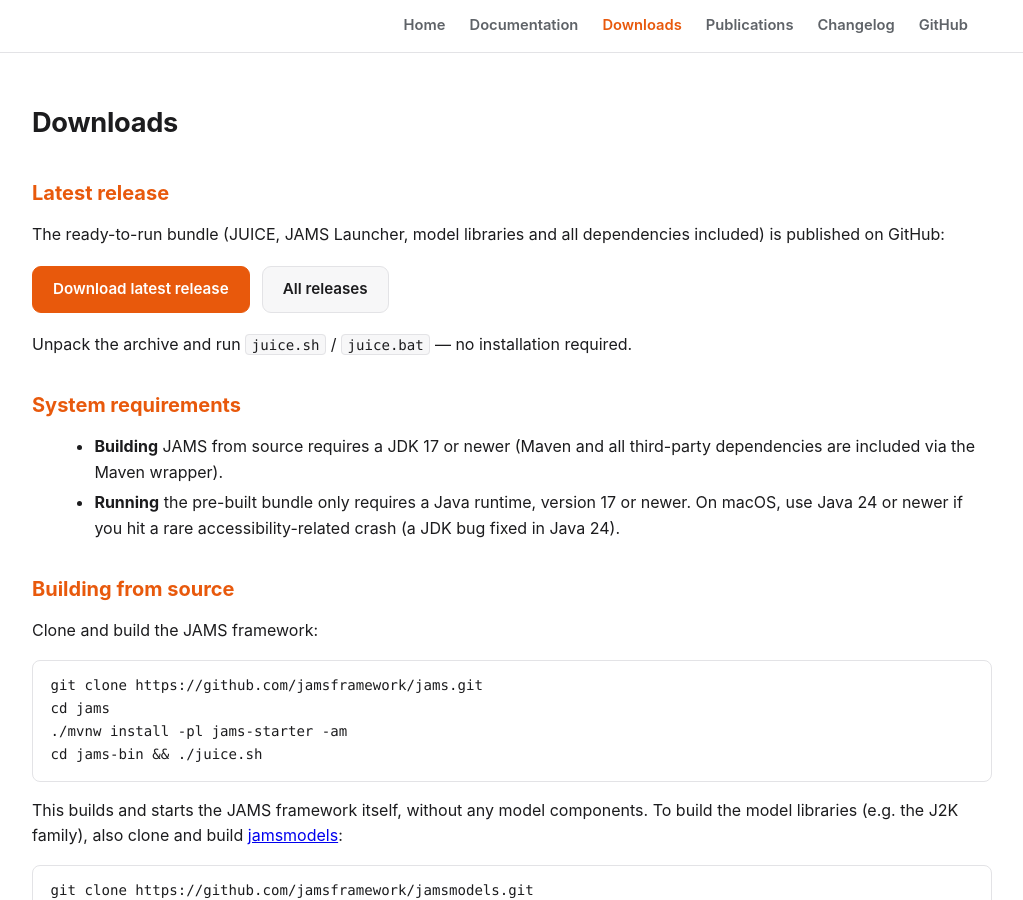
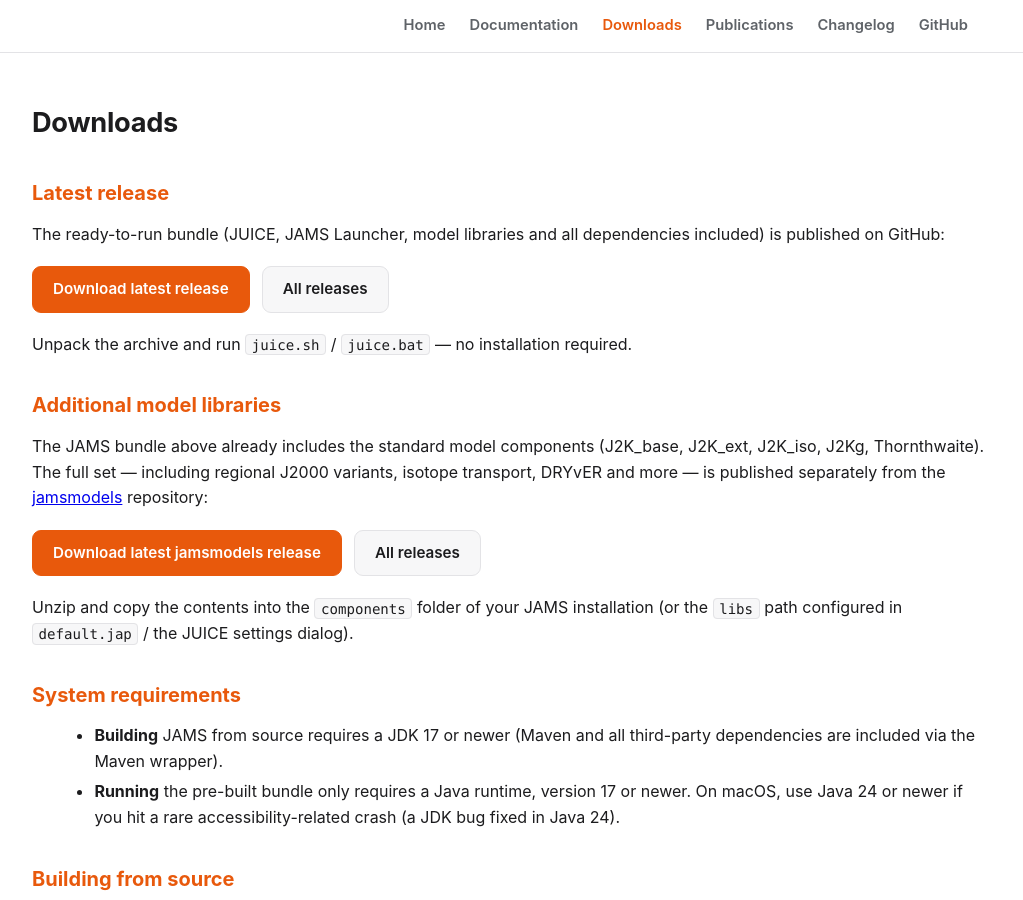
Before and after one commit to jamsframework/jamsframework.github.io, a Jekyll site: the page built from downloads/index.md, in a window 1280 px wide and 900 px high. Shown: the whole window, without its empty margins (128-1151 px from the left). Built offline with Jekyll 4.4.1, drawn with Linux system fonts in a browser that asks for light colours.

Commit message:
Mention the jamsmodels release for additional model libraries

```diff
--- a/downloads/index.md
+++ b/downloads/index.md
@@ -14,6 +14,23 @@
 </div>
 
 Unpack the archive and run `juice.sh` / `juice.bat` — no installation required.
+
+## Additional model libraries
+
+The JAMS bundle above already includes the standard model components
+(J2K_base, J2K_ext, J2K_iso, J2Kg, Thornthwaite). The full set — including
+regional J2000 variants, isotope transport, DRYvER and more — is published
+separately from the [jamsmodels](https://github.com/jamsframework/jamsmodels)
+repository:
+
+<div class="buttons" style="justify-content:flex-start; margin: 1.2rem 0;">
+  <a class="btn primary" href="https://github.com/jamsframework/jamsmodels/releases/latest">Download latest jamsmodels release</a>
+  <a class="btn" href="https://github.com/jamsframework/jamsmodels/releases">All releases</a>
+</div>
+
+Unzip and copy the contents into the `components` folder of your JAMS
+installation (or the `libs` path configured in `default.jap` / the JUICE
+settings dialog).
 
 ## System requirements
 
```
